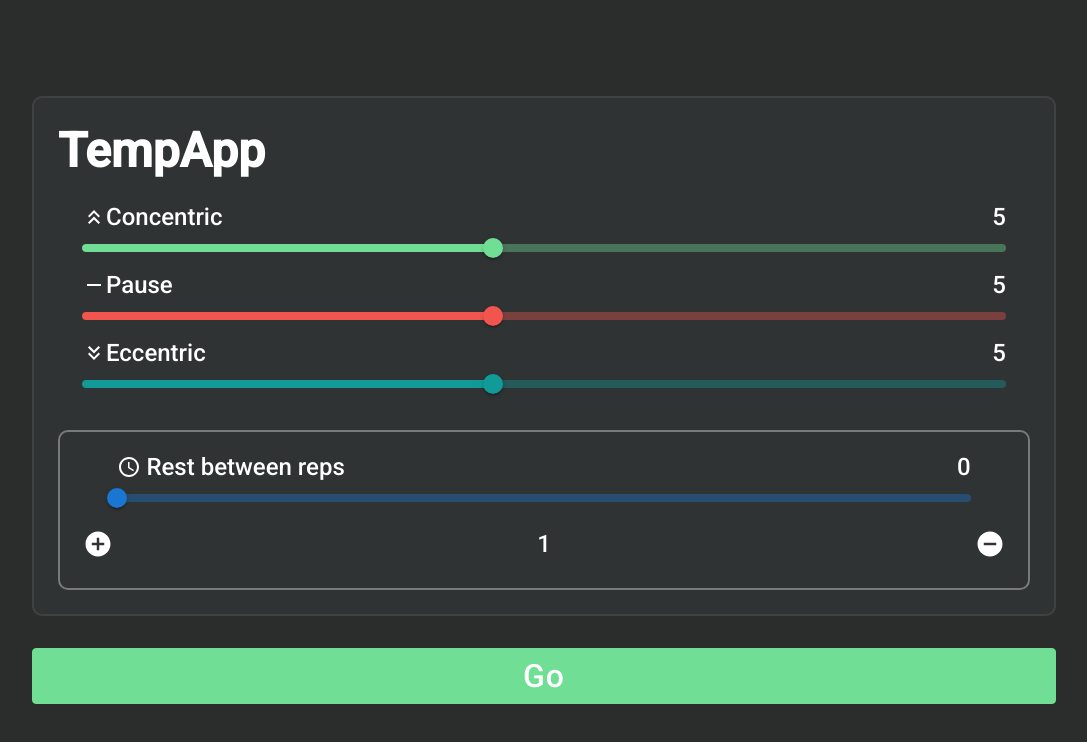
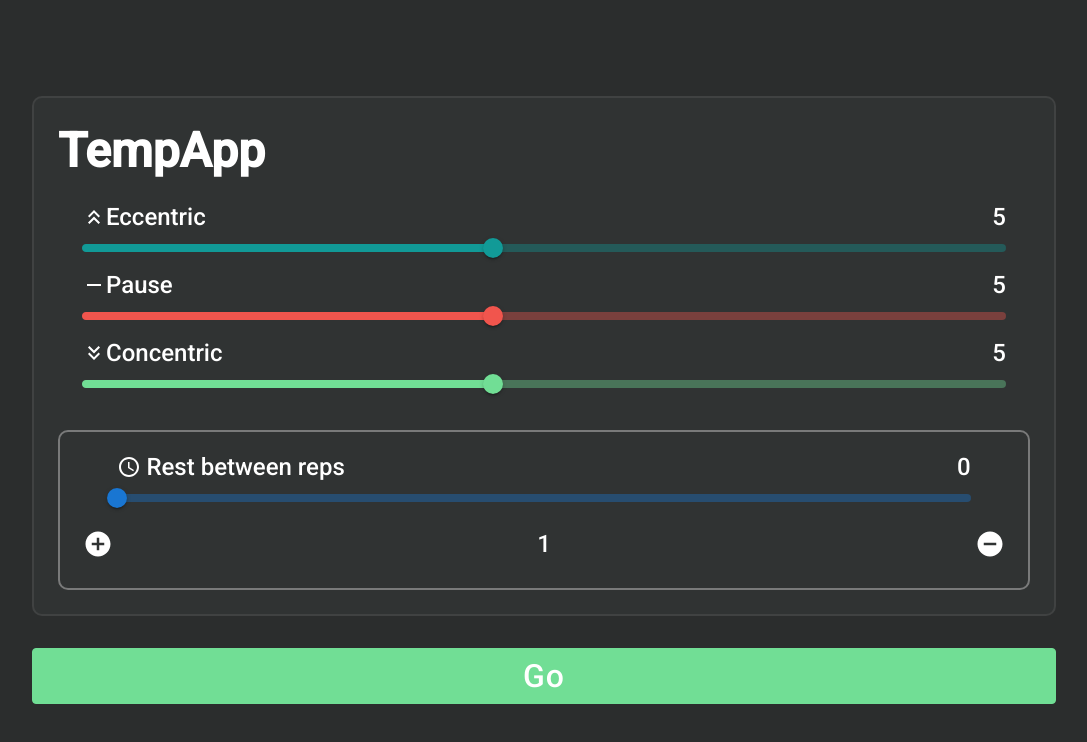
Before and after one commit to W0jno/TempApp, a React (Vite) app: page / in a window 1280 px wide. Shown: the top 742 px of the page, without its empty margins (96-1183 px from the left). Built offline with nearby package versions, Linux system fonts and the light colour scheme.

Commit message:
Fix get info from sliderComponent

```diff
--- a/src/components/Content.tsx
+++ b/src/components/Content.tsx
@@ -1,7 +1,11 @@
 import { Box, Button } from "@mui/material";
 import SliderContainer from "./SliderContainer";
 import { styled } from "@mui/material/styles";
+import { useState } from "react";
+
 function Content(): JSX.Element {
+  const [isClicked, setIsClicked] = useState<boolean>(false);
+  const [data, setData] = useState<object>({});
   const SubmitButton = styled(Button)({
     boxShadow: "none",
     textTransform: "none",
@@ -27,15 +31,15 @@ function Content(): JSX.Element {
     },
   });
 
+  const startCounting = (e: React.FormEvent<HTMLFormElement>): void => {
+    e.preventDefault();
+    setIsClicked(true);
+    console.log(data);
+  };
   return (
     <Box>
-      <form
-        onSubmit={(e) => {
-          e.preventDefault();
-          console.log("SliderContainer");
-        }}
-      >
-        <SliderContainer />
+      <form onSubmit={(e) => startCounting(e)}>
+        <SliderContainer setData={setData} isClicked={isClicked} />
 
         <SubmitButton
           variant="contained"
--- a/src/components/SliderComponent.tsx
+++ b/src/components/SliderComponent.tsx
@@ -1,10 +1,12 @@
 import { Box, Container, Slider } from "@mui/material";
-import { SliderComponentType } from "../types";
-import { useState } from "react";
+import { SliderComponentTypes } from "../types";
+import { useState, useEffect } from "react";
 
-function SliderComponent(props: SliderComponentType): JSX.Element {
+function SliderComponent(props: SliderComponentTypes): JSX.Element {
   const [time, setTime] = useState<number | number[]>(5);
-
+  useEffect(() => {
+    props.setTimeHook(time);
+  }, [props.isClicked]);
   return (
     <Container>
       <Box
--- a/src/components/SliderContainer.tsx
+++ b/src/components/SliderContainer.tsx
@@ -4,8 +4,17 @@ import KeyboardDoubleArrowUpIcon from "@mui/icons-material/KeyboardDoubleArrowUp
 import KeyboardDoubleArrowDownIcon from "@mui/icons-material/KeyboardDoubleArrowDown";
 import RemoveIcon from "@mui/icons-material/Remove";
 import RepsContainer from "./RepsContainer";
+import { SliderContainerTypes } from "../types";
+import { useState, useEffect } from "react";
 
-function SliderContainer(): JSX.Element {
+function SliderContainer(props: SliderContainerTypes): JSX.Element {
+  const [time1, setTime1] = useState<number | number[]>(0);
+  const [time2, setTime2] = useState<number | number[]>(0);
+  const [time3, setTime3] = useState<number | number[]>(0);
+
+  useEffect(() => {
+    props.setData({ eccentric: time1, pause: time2, concentric: time3 });
+  }, [props.isClicked]);
   return (
     <Container
       sx={{
@@ -24,13 +33,25 @@ function SliderContainer(): JSX.Element {
       <h1>TempApp</h1>
       <Box>
         <SliderComponent
+          name={"Eccentric"}
+          icon={<KeyboardDoubleArrowUpIcon />}
+          setData={props.setData}
+          isClicked={props.isClicked}
+          setTimeHook={setTime1}
+        />
+        <SliderComponent
+          name={"Pause"}
+          icon={<RemoveIcon />}
+          setData={props.setData}
+          isClicked={props.isClicked}
+          setTimeHook={setTime2}
+        />
+        <SliderComponent
           name={"Concentric"}
-          icon={<KeyboardDoubleArrowUpIcon />}
-        />
-        <SliderComponent name={"Pause"} icon={<RemoveIcon />} />
-        <SliderComponent
-          name={"Eccentric"}
           icon={<KeyboardDoubleArrowDownIcon />}
+          setData={props.setData}
+          isClicked={props.isClicked}
+          setTimeHook={setTime3}
         />
       </Box>
 
```
Also changed, not shown: src/types.ts (+11 -3 lines).
